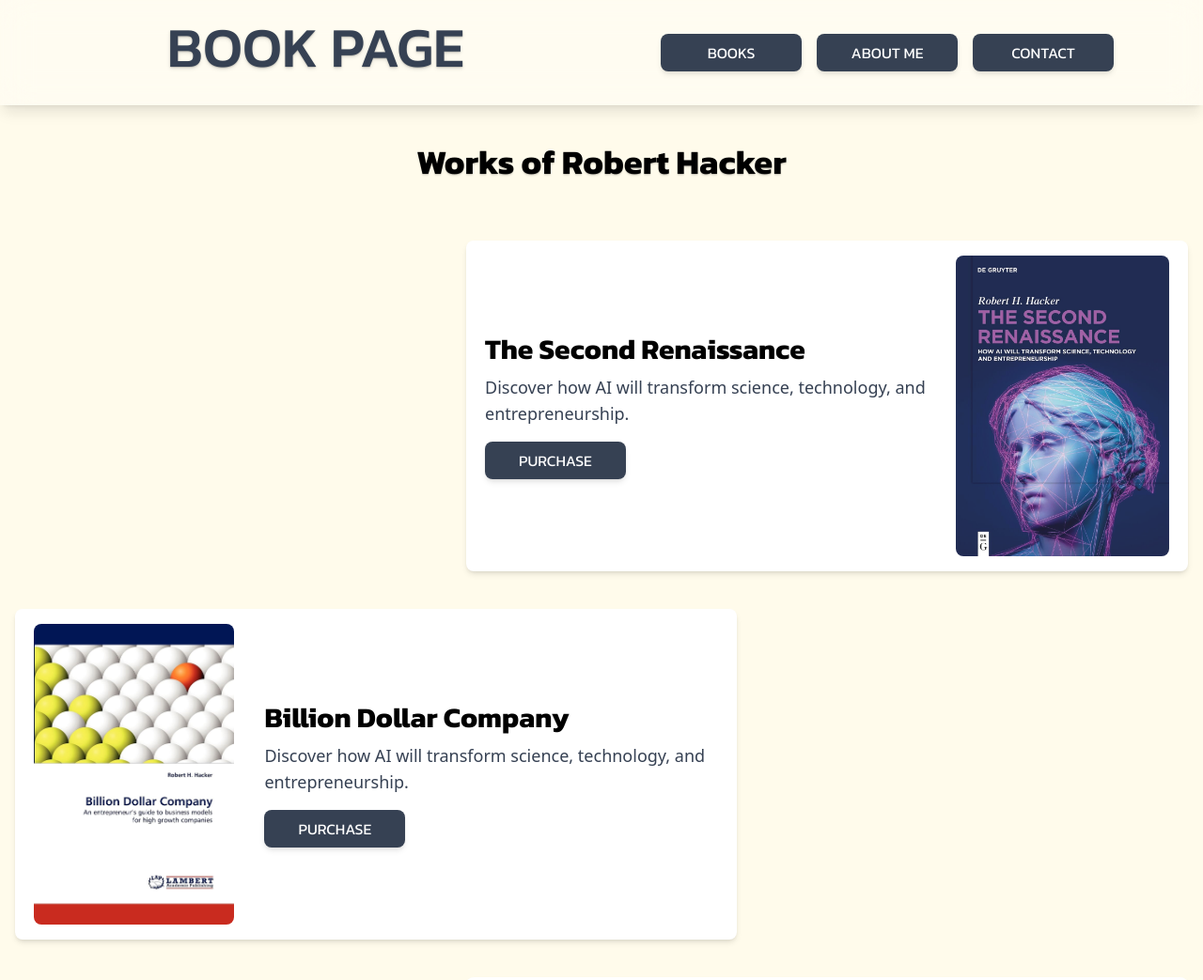
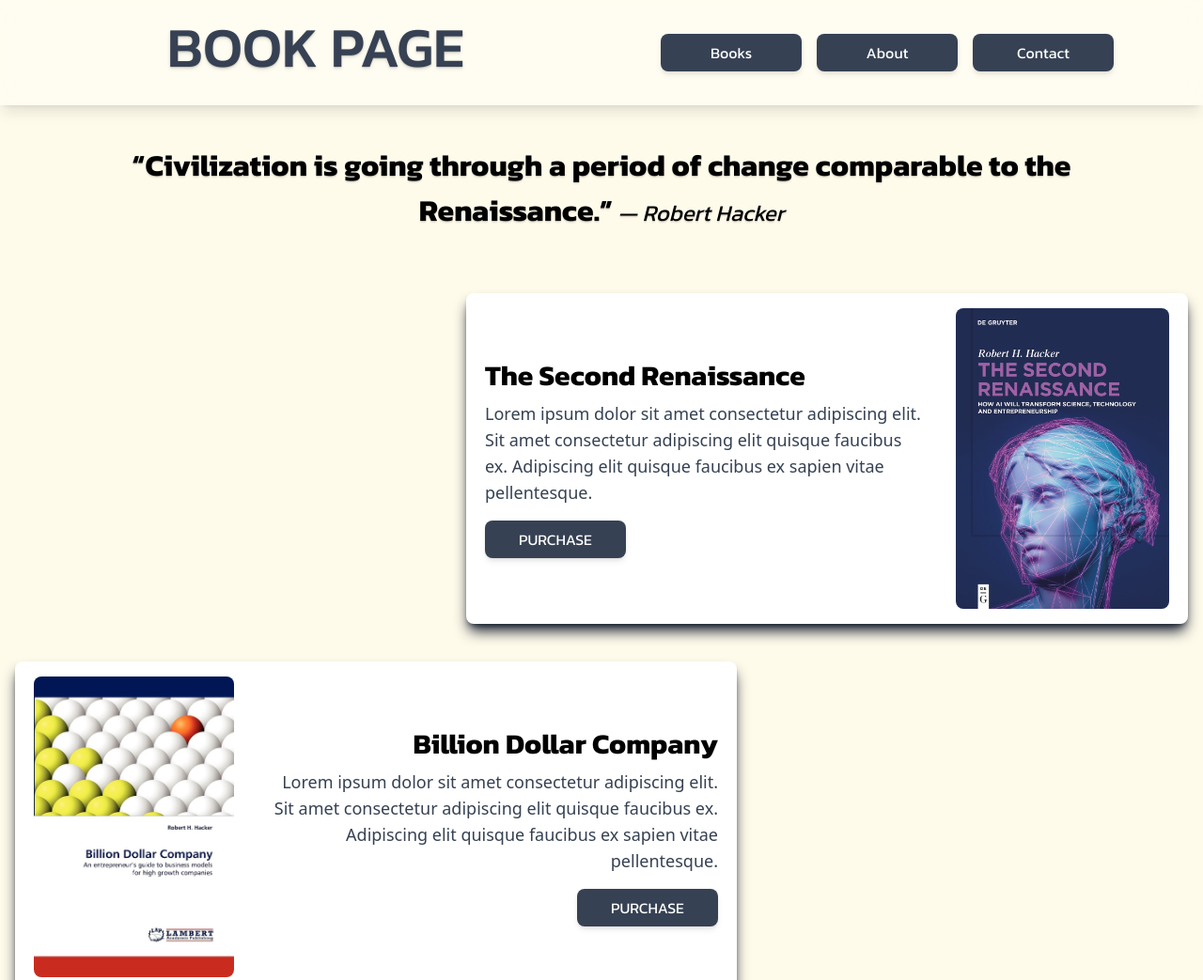
Before and after one commit to CR1SI/RobertHackerWebsiteDemo, a website: page books.html in a window 1280 px wide. Shown: the top 1043 px of the page at 94% size. Drawn offline with Linux system fonts and the light colour scheme.

Commit message:
Revamp books page layout and header behavior
Updated books.html to improve book card layout, add a quote, and use placeholder text for book descriptions. Enhanced header.js to hide the header on scroll and added a hamburger menu toggle state. Extended output.css with new utility classes for layout, alignment, and text styling to support the updated design.

```diff
--- a/books.html
+++ b/books.html
@@ -9,60 +9,69 @@
     <header id="headerB" class="sticky top-0 w-full pl-10 pr-10 pb-5 pt-5 bg-white/30 backdrop-blur-lg shadow-lg "></header>
 
     <div class="max-w-[1280px] mx-auto h-auto p-4">
-        <h1 class="text-4xl font-kanit font-bold text-center m-6 text-shadow-sm">Works of Robert Hacker</h1>
+        <p class="text-center m-6 text-shadow-sm">
+            <q class="text-[2rem] font-kanit font-bold">Civilization is going through a period of change comparable to the Renaissance.</q><cite class="text-2xl font-kanit font-normal"> — Robert Hacker</cite>
+        </p>
         <!-- BOOKS -->
         <div class="grid gap-10 pt-10">
 
-            <div class="sm:justify-self-end bg-white p-5 rounded-lg shadow-md hover:shadow-lg transition-shadow duration-200 flex flex-row-reverse items-center gap-8 sm:w-3xl sm:h-88">
+            <div class="sm:justify-self-end-safe bg-white p-5 rounded-lg shadow-gray-900 shadow-lg hover:shadow-md transition-shadow duration-200 flex flex-row-reverse items-center gap-8 sm:w-3xl sm:h-88">
                 <!-- BOOK COVER -->
                 <img src="./images/The Second Renaissance.jpg" alt="The Second Renaissance by Robert Hacker" class="rounded-lg sm:w-64 sm:h-80 w-32 h-40 object-cover">
                 <!-- BOOK INFO -->
                 <div>
-                    <h2 class="text-xl sm:text-3xl font-kanit font-semibold mb-2">The Second Renaissance</h2>
-                    <p class="text-gray-700 text-lg mb-4">Discover how AI will transform science, technology, and entrepreneurship.</p>
-                    <button onclick="window.open('//www.amazon.com/dp/3111706877?ref=cm_sw_r_ffobk_cp_ud_dp_WZD7CB8BCHWXDDRVCJP1&ref_=cm_sw_r_ffobk_cp_ud_dp_WZD7CB8BCHWXDDRVCJP1&social_share=cm_sw_r_ffobk_cp_ud_dp_WZD7CB8BCHWXDDRVCJP1&bestFormat=true&csmig=1', '_blank')" class="cursor-pointer h-[40px] w-[150px] rounded-lg shadow-md hover:bg-gray-900 hover:scale-105 hover:shadow-lg transition-transform duration-200 ease-in-out active:scale-95 bg-gray-700 text-white font-kanit font-normal">PURCHASE</button>
+                    <h2 class="text-xl text-center sm:text-start sm:text-3xl font-kanit font-semibold mb-2">The Second Renaissance</h2>
+                    <p class="text-gray-700 text-center sm:text-start text-lg mb-4">Lorem ipsum dolor sit amet consectetur adipiscing elit. Sit amet consectetur adipiscing elit quisque faucibus ex. Adipiscing elit quisque faucibus ex sapien vitae pellentesque.</p>
+                    <div class="flex justify-center sm:justify-start">
+                        <button onclick="window.open('//www.amazon.com/dp/3111706877?ref=cm_sw_r_ffobk_cp_ud_dp_WZD7CB8BCHWXDDRVCJP1&ref_=cm_sw_r_ffobk_cp_ud_dp_WZD7CB8BCHWXDDRVCJP1&social_share=cm_sw_r_ffobk_cp_ud_dp_WZD7CB8BCHWXDDRVCJP1&bestFormat=true&csmig=1', '_blank')" class="cursor-pointer h-[40px] w-[150px] rounded-lg shadow-md hover:bg-gray-900 hover:scale-105 hover:shadow-lg transition-transform duration-200 ease-in-out active:scale-95 bg-gray-700 text-white font-kanit font-normal">PURCHASE</button>
+                    </div>
                 </div>
             </div>
 
-            <div class="sm:justify-self-start bg-white p-5 rounded-lg shadow-md hover:shadow-lg transition-shadow duration-200 flex items-center gap-8 sm:w-3xl sm:h-88">
+            <div class="sm:justify-self-start-safe bg-white p-5 rounded-lg shadow-gray-900 shadow-lg hover:shadow-md transition-shadow duration-200 flex items-center gap-8 sm:w-3xl sm:h-88">
                 <!-- BOOK COVER -->
                 <img src="./images/Billion Dollar Company.jpg" alt="Billion Dollar Company by Robert Hacker" class="rounded-lg sm:w-64 sm:h-80 w-32 h-40 object-cover">
                 <!-- BOOK INFO -->
                 <div>
-                    <h2 class="text-xl sm:text-3xl font-kanit font-semibold mb-2">Billion Dollar Company</h2>
-                    <p class="text-gray-700 text-lg mb-4">Discover how AI will transform science, technology, and entrepreneurship.</p>
-                    <button onclick="window.open('//www.amazon.com/Billion-Dollar-Company-Entrepreneurs-Companies/dp/3838373316/?_encoding=UTF8&pd_rd_w=xc2Ti&content-id=amzn1.sym.0fb2cce1-1ca4-439a-844b-8ad0b1fb77f7&pf_rd_p=0fb2cce1-1ca4-439a-844b-8ad0b1fb77f7&pf_rd_r=147-7765209-5491829&pd_rd_wg=Q2qQD&pd_rd_r=67743995-6130-4347-a55a-0247b3d13e71&ref_=aufs_ap_sc_dsk', '_blank')" class="cursor-pointer h-[40px] w-[150px] rounded-lg shadow-md hover:bg-gray-900 hover:scale-105 hover:shadow-lg transition-transform duration-200 ease-in-out active:scale-95 bg-gray-700 text-white font-kanit font-normal">PURCHASE</button>
+                    <h2 class="text-xl text-center sm:text-end sm:text-3xl font-kanit font-semibold mb-2">Billion Dollar Company</h2>
+                    <p class="text-gray-700 text-center sm:text-end text-lg mb-4">Lorem ipsum dolor sit amet consectetur adipiscing elit. Sit amet consectetur adipiscing elit quisque faucibus ex. Adipiscing elit quisque faucibus ex sapien vitae pellentesque.</p>
+                    <div class="flex justify-center-safe sm:justify-end-safe">
+                        <button onclick="window.open('//www.amazon.com/Billion-Dollar-Company-Entrepreneurs-Companies/dp/3838373316/?_encoding=UTF8&pd_rd_w=xc2Ti&content-id=amzn1.sym.0fb2cce1-1ca4-439a-844b-8ad0b1fb77f7&pf_rd_p=0fb2cce1-1ca4-439a-844b-8ad0b1fb77f7&pf_rd_r=147-7765209-5491829&pd_rd_wg=Q2qQD&pd_rd_r=67743995-6130-4347-a55a-0247b3d13e71&ref_=aufs_ap_sc_dsk', '_blank')" class="cursor-pointer h-[40px] w-[150px] rounded-lg shadow-md hover:bg-gray-900 hover:scale-105 hover:shadow-lg transition-transform duration-200 ease-in-out active:scale-95 bg-gray-700 text-white font-kanit font-normal">PURCHASE</button>
+                    </div>
                 </div>
             </div>
 
-            <div class="sm:justify-self-end bg-white p-5 rounded-lg shadow-md hover:shadow-lg transition-shadow duration-200 flex flex-row-reverse items-center gap-8 sm:w-3xl sm:h-88">
+            <div class="sm:justify-self-end-safe bg-white p-5 rounded-lg shadow-gray-900 shadow-lg hover:shadow-md transition-shadow duration-200 flex flex-row-reverse items-center gap-8 sm:w-3xl sm:h-88">
                 <!-- BOOK COVER -->
                 <img src="./images/The Renaissance Rewired.jpg" alt="The Renaissance Rewired by Robert Hacker" class="rounded-lg sm:w-64 sm:h-80 w-32 h-40 object-cover">
                 <!-- BOOK INFO -->
                 <div>
-                    <h2 class="text-xl sm:text-3xl font-kanit font-semibold mb-2">The Renaissance Rewired</h2>
-                    <p class="text-gray-700 text-lg mb-4">Discover how AI will transform science, technology, and entrepreneurship.</p>
-                    <button onclick="window.open('//www.amazon.com/Renaissance-Rewired-Governing-Age-Complexity/dp/B0FFYHJ3LR/?_encoding=UTF8&pd_rd_w=xc2Ti&content-id=amzn1.sym.0fb2cce1-1ca4-439a-844b-8ad0b1fb77f7&pf_rd_p=0fb2cce1-1ca4-439a-844b-8ad0b1fb77f7&pf_rd_r=147-7765209-5491829&pd_rd_wg=Q2qQD&pd_rd_r=67743995-6130-4347-a55a-0247b3d13e71&ref_=aufs_ap_sc_dsk', '_blank')" class="cursor-pointer h-[40px] w-[150px] rounded-lg shadow-md hover:bg-gray-900 hover:scale-105 hover:shadow-lg transition-transform duration-200 ease-in-out active:scale-95 bg-gray-700 text-white font-kanit font-normal">PURCHASE</button>
+                    <h2 class="text-xl text-center sm:text-start sm:text-3xl font-kanit font-semibold mb-2">The Renaissance Rewired</h2>
+                    <p class="text-gray-700 text-center sm:text-start text-lg mb-4">Lorem ipsum dolor sit amet consectetur adipiscing elit. Sit amet consectetur adipiscing elit quisque faucibus ex. Adipiscing elit quisque faucibus ex sapien vitae pellentesque.</p>
+                    <div class="flex justify-center sm:justify-start">
+                        <button onclick="window.open('//www.amazon.com/Renaissance-Rewired-Governing-Age-Complexity/dp/B0FFYHJ3LR/?_encoding=UTF8&pd_rd_w=xc2Ti&content-id=amzn1.sym.0fb2cce1-1ca4-439a-844b-8ad0b1fb77f7&pf_rd_p=0fb2cce1-1ca4-439a-844b-8ad0b1fb77f7&pf_rd_r=147-7765209-5491829&pd_rd_wg=Q2qQD&pd_rd_r=67743995-6130-4347-a55a-0247b3d13e71&ref_=aufs_ap_sc_dsk', '_blank')" class="cursor-pointer h-[40px] w-[150px] rounded-lg shadow-md hover:bg-gray-900 hover:scale-105 hover:shadow-lg transition-transform duration-200 ease-in-out active:scale-95 bg-gray-700 text-white font-kanit font-normal">PURCHASE</button>
+                    </div>
                 </div>
             </div>
 
-            <div class="sm:justify-self-start bg-white p-5 rounded-lg shadow-md hover:shadow-lg transition-shadow duration-200 flex items-center gap-8 sm:w-3xl sm:h-88">
+            <div class="sm:justify-self-start-safe bg-white p-5 rounded-lg shadow-gray-900 shadow-lg hover:shadow-md transition-shadow duration-200 flex items-center gap-8 sm:w-3xl sm:h-88">
                 <!-- BOOK COVER -->
                 <img src="./images/Scaling Social Entrepreneurship.jpg" alt="Scaling Social Entrepreneurship by Robert Hacker" class="rounded-lg sm:w-64 sm:h-80 w-32 h-40 object-cover">
                 <!-- BOOK INFO -->
                 <div>
-                    <h2 class="text-xl sm:text-3xl font-kanit font-semibold mb-2">Scaling Social Entrepreneurship</h2>
-                    <p class="text-gray-700 text-lg mb-4">Discover how AI will transform science, technology, and entrepreneurship.</p>
-                    <button onclick="window.open('//www.amazon.com/Scaling-Social-Entrepreneurship-Lessons-Learned/dp/1514707381/?_encoding=UTF8&pd_rd_w=xc2Ti&content-id=amzn1.sym.0fb2cce1-1ca4-439a-844b-8ad0b1fb77f7&pf_rd_p=0fb2cce1-1ca4-439a-844b-8ad0b1fb77f7&pf_rd_r=147-7765209-5491829&pd_rd_wg=Q2qQD&pd_rd_r=67743995-6130-4347-a55a-0247b3d13e71&ref_=aufs_ap_sc_dsk', '_blank')" class="cursor-pointer h-[40px] w-[150px] rounded-lg shadow-md hover:bg-gray-900 hover:scale-105 hover:shadow-lg transition-transform duration-200 ease-in-out active:scale-95 bg-gray-700 text-white font-kanit font-normal">PURCHASE</button>
+                    <h2 class="text-xl text-center sm:text-end sm:text-3xl font-kanit font-semibold mb-2">Scaling Social Entrepreneurship</h2>
+                    <p class="text-gray-700 text-center sm:text-end text-lg mb-4">Lorem ipsum dolor sit amet consectetur adipiscing elit. Sit amet consectetur adipiscing elit quisque faucibus ex. Adipiscing elit quisque faucibus ex sapien vitae pellentesque.</p>
+                    <div class="flex justify-center-safe sm:justify-end-safe">
+                        <button onclick="window.open('//www.amazon.com/Scaling-Social-Entrepreneurship-Lessons-Learned/dp/1514707381/?_encoding=UTF8&pd_rd_w=xc2Ti&content-id=amzn1.sym.0fb2cce1-1ca4-439a-844b-8ad0b1fb77f7&pf_rd_p=0fb2cce1-1ca4-439a-844b-8ad0b1fb77f7&pf_rd_r=147-7765209-5491829&pd_rd_wg=Q2qQD&pd_rd_r=67743995-6130-4347-a55a-0247b3d13e71&ref_=aufs_ap_sc_dsk', '_blank')" class="cursor-pointer h-[40px] w-[150px] rounded-lg shadow-md hover:bg-gray-900 hover:scale-105 hover:shadow-lg transition-transform duration-200 ease-in-out active:scale-95 bg-gray-700 text-white font-kanit font-normal">PURCHASE</button>
+                    </div>
                 </div>
             </div>
 
         </div>
     </div>
 
+    <!-- <footer id="footer" class="pt-10 pb-10 pr-10 pl-10 grid gap-4 bg-gradient-to-t from-white from-85% to-amber-50 sm:grid-cols-12"></footer> -->
 
-
-    <!-- <footer id="footer" class="pt-10 pb-10 pr-10 pl-10 grid gap-4 bg-gradient-to-t from-white from-85% to-amber-50 sm:grid-cols-12"></footer> -->
     <script src="./js/header.js"></script>
     <script src="./js/footer.js"></script>
     <script src="./js/main.js"></script>
--- a/js/header.js
+++ b/js/header.js
@@ -1,3 +1,5 @@
+let hambEnabled = false;
+
 function setHeader(elementId, pageTitle){
     const el = document.getElementById(elementId);
     if(el){
@@ -20,11 +22,11 @@ function setHeader(elementId, pageTitle){
 
                             <!-- Navigation links -->
                             <div id="nav-links-${elementId}" class="hidden sm:grid items-center justify-items-center m-4 gap-4 sm:grid-cols-3">
-                                <button onclick="window.location.href='books.html'" class="cursor-pointer h-[40px] w-[150px] rounded-lg shadow-md hover:bg-gray-900 hover:scale-105 hover:shadow-lg transition-transform duration-200 ease-in-out active:scale-95 bg-gray-700 text-white font-kanit font-normal">BOOKS</button>
+                                <button onclick="window.location.href='books.html'" class="cursor-pointer h-[40px] w-[150px] rounded-lg shadow-md hover:bg-gray-900 hover:scale-105 hover:shadow-lg transition-transform duration-200 ease-in-out active:scale-95 bg-gray-700 text-white font-kanit font-normal">Books</button>
 
-                                <button onclick="window.location.href='about.html'" class="cursor-pointer h-[40px] w-[150px] rounded-lg shadow-md hover:bg-gray-900 hover:scale-105 hover:shadow-lg transition-transform duration-200 ease-in-out active:scale-95 bg-gray-700 text-white font-kanit font-normal">ABOUT ME</button>
+                                <button onclick="window.location.href='about.html'" class="cursor-pointer h-[40px] w-[150px] rounded-lg shadow-md hover:bg-gray-900 hover:scale-105 hover:shadow-lg transition-transform duration-200 ease-in-out active:scale-95 bg-gray-700 text-white font-kanit font-normal">About</button>
 
-                                <button onclick="window.location.href='contact.html'" class="cursor-pointer h-[40px] w-[150px] rounded-lg shadow-md hover:bg-gray-900 hover:scale-105 hover:shadow-lg transition-transform duration-200 ease-in-out active:scale-95 bg-gray-700 text-white font-kanit font-normal">CONTACT</button>
+                                <button onclick="window.location.href='contact.html'" class="cursor-pointer h-[40px] w-[150px] rounded-lg shadow-md hover:bg-gray-900 hover:scale-105 hover:shadow-lg transition-transform duration-200 ease-in-out active:scale-95 bg-gray-700 text-white font-kanit font-normal">Contact</button>
                             </div>
                         </div>
                     </li>
@@ -35,6 +37,7 @@ function setHeader(elementId, pageTitle){
         const navLinks = document.getElementById(`nav-links-${elementId}`);
         if (hamburger && navLinks) {
             hamburger.addEventListener('click', () => {
+                hambEnabled = !hambEnabled;
                 navLinks.classList.toggle('hidden');
                 navLinks.classList.toggle('grid');
             });
@@ -42,7 +45,28 @@ function setHeader(elementId, pageTitle){
     }
 }
 
+
 setHeader('headerH', 'LANDING PAGE');
 setHeader('headerB', 'BOOK PAGE');
 setHeader('headerC', 'CONTACT PAGE');
 setHeader('headerA', 'ABOUT PAGE');
+
+// Find the visible header
+const header =
+    document.getElementById('headerH') ||
+    document.getElementById('headerB') ||
+    document.getElementById('headerC') ||
+    document.getElementById('headerA');
+
+let lastScrollY = window.scrollY;
+window.addEventListener('scroll', () => {
+    if (!header || hambEnabled) return;
+    if (window.scrollY > lastScrollY) {
+        header.style.transform = 'translateY(-100%)';
+        header.style.transition = 'transform 0.3s ease';
+    } else if (window.scrollY < lastScrollY) {
+        header.style.transform = 'translateY(0)';
+        header.style.transition = 'transform 0.3s ease';
+    }
+    lastScrollY = window.scrollY;
+});
```
Also changed, not shown: output.css.
